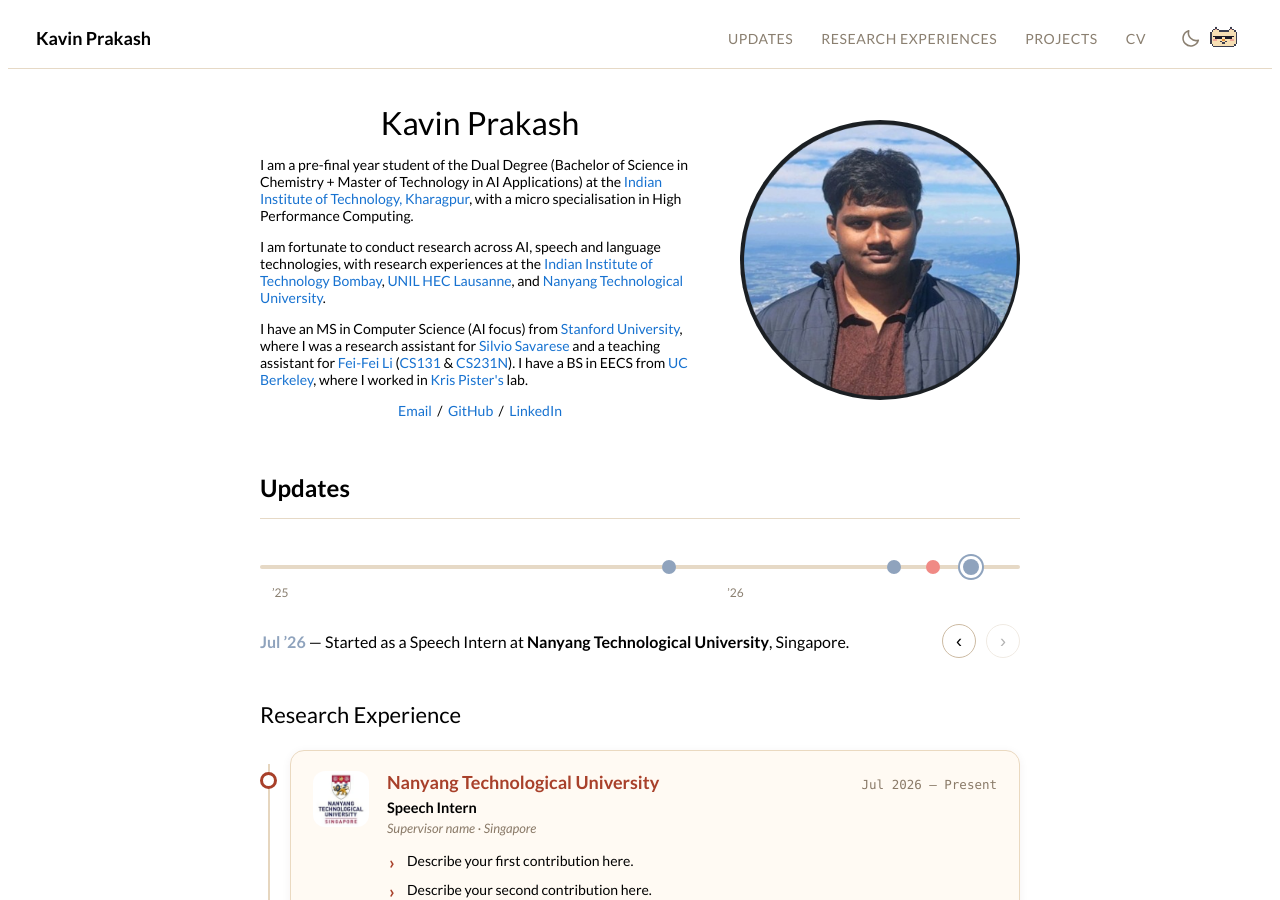
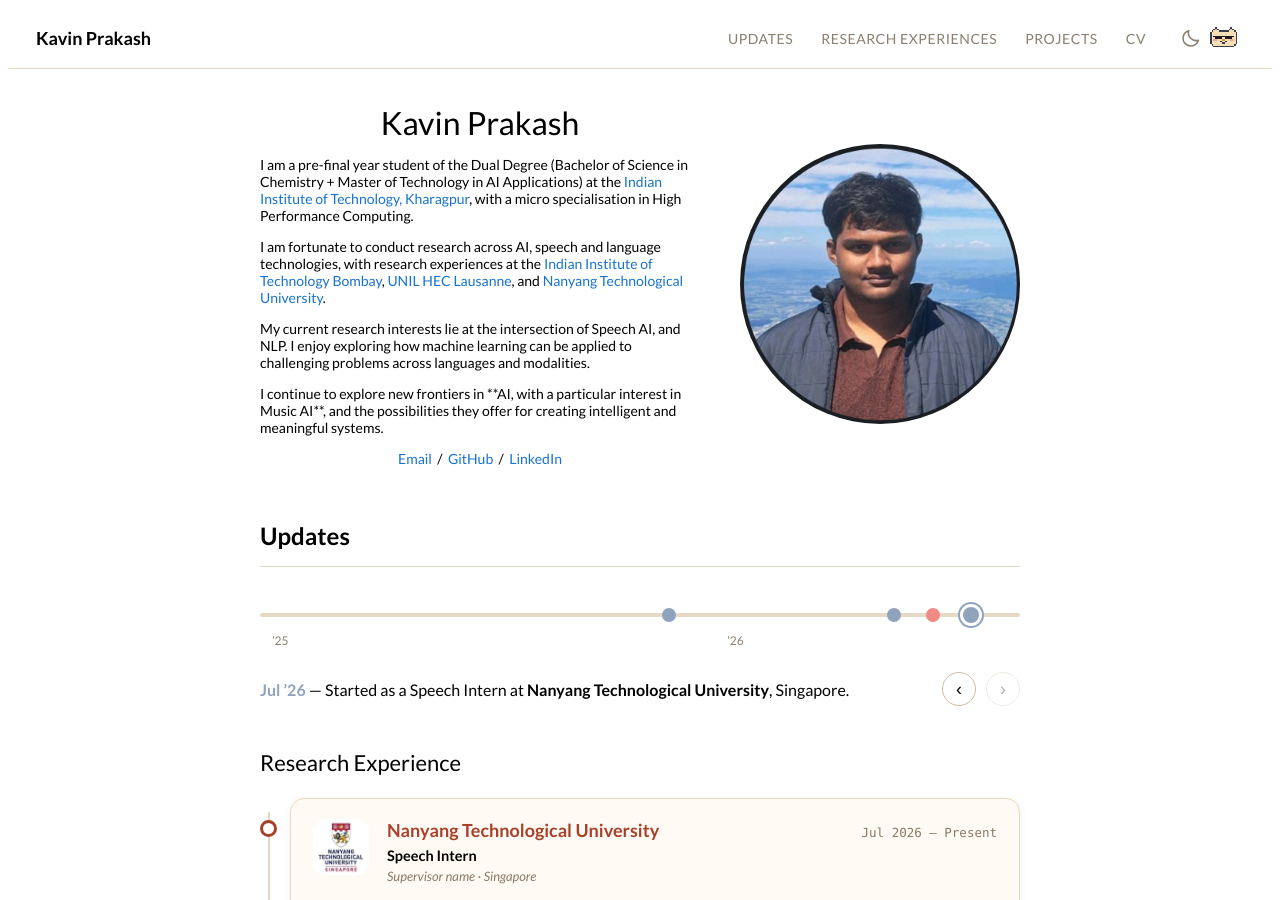
Before and after one commit to kavin0301p/kavin0301p.github.io, a Jekyll site: the page built from _posts/2023-08-28-3dgaussians.markdown, in a window 1280 px wide and 900 px high. Built offline with Jekyll 4.4.1, drawn with Linux system fonts in a browser that asks for light colours.

Commit message:
Update default.html

```diff
--- a/_layouts/default.html
+++ b/_layouts/default.html
@@ -139,7 +139,10 @@
               <p>
                 I am fortunate to conduct research across AI, speech and language technologies, with research experiences at the <a href="https://www.iitb.ac.in/">Indian Institute of Technology Bombay</a>, <a href="https://www.unil.ch/hec/en/home.html">UNIL HEC Lausanne</a>, and <a href="https://www.ntu.edu.sg/">Nanyang Technological University</a>.              </p>
               <p>
-                I have an MS in Computer Science (AI focus) from <a href="http://cs.stanford.edu">Stanford University</a>, where I was a research assistant for <a href="http://svl.stanford.edu/">Silvio Savarese</a> and a teaching assistant for <a href="http://svl.stanford.edu/">Fei-Fei Li</a> (<a href="http://vision.stanford.edu/teaching/cs131_fall1617/">CS131</a> &amp; <a href="http://cs231n.stanford.edu/2017/">CS231N</a>). I have a BS in EECS from <a href="http://www.eecs.berkeley.edu/">UC Berkeley</a>, where I worked in <a href="https://people.eecs.berkeley.edu/~pister/">Kris Pister's</a> lab.
+                My current research interests lie at the intersection of Speech AI, and NLP. I enjoy exploring how machine learning can be applied to challenging problems across languages and modalities.
+              </p>
+              <p>
+                I continue to explore new frontiers in **AI, with a particular interest in Music AI**, and the possibilities they offer for creating intelligent and meaningful systems.
               </p>
               <p style="text-align:center">
                 <a target="_blank" href="mailto:kavinprakash1828@gmail.com"> Email</a> &nbsp;/&nbsp;
```
